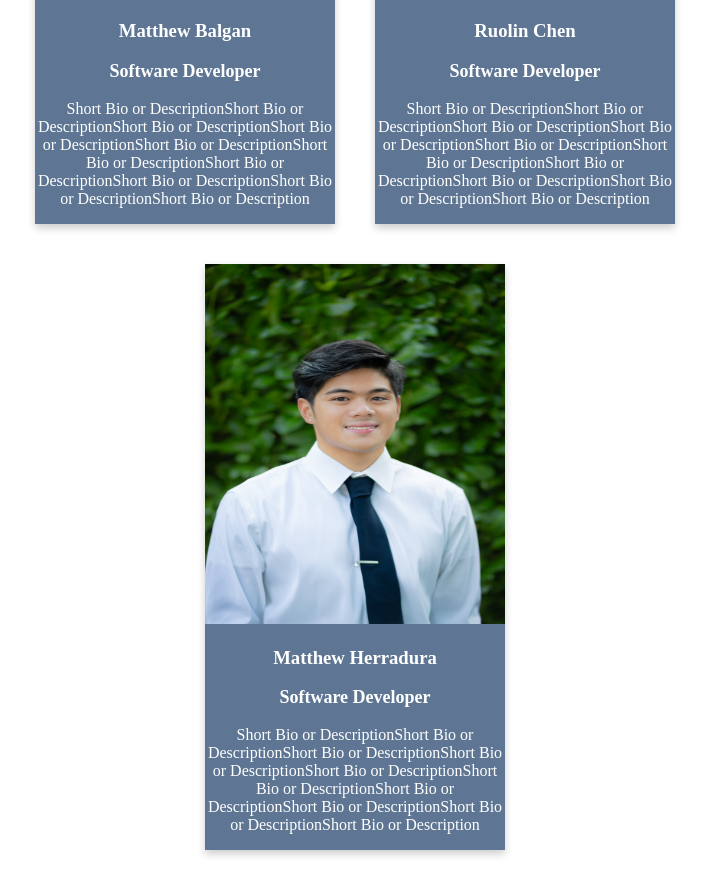
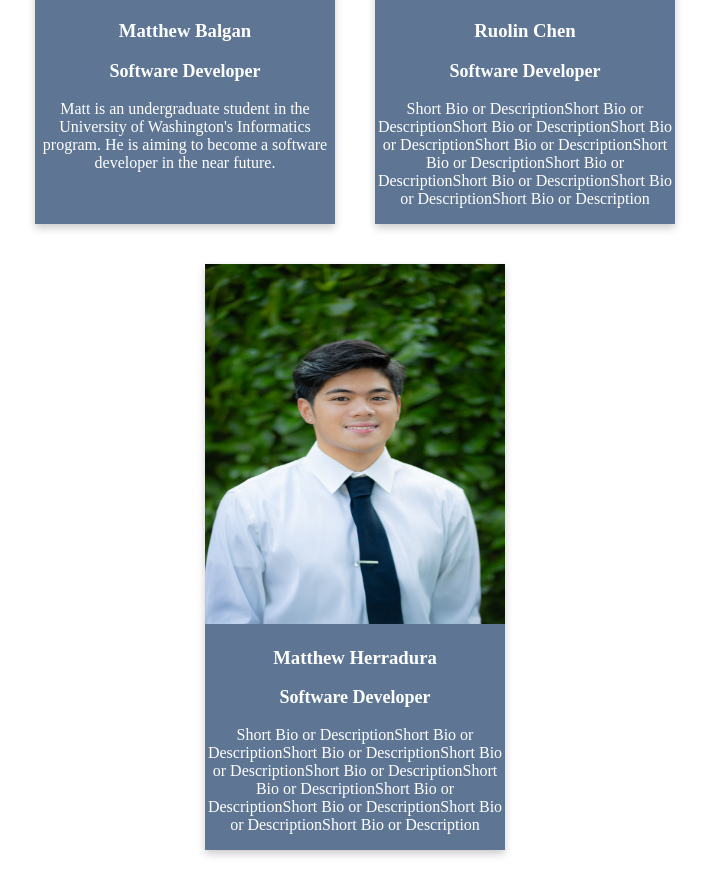
Before and after one commit to UW-INFO442-WI23/chocolatelavacake, a React (Create React App) app: page / in a window 1280 px wide. Shown: the part 4261-5131 px from the top of the page, without its empty margins (285-994 px from the left). Built offline with nearby package versions, Linux system fonts and the light colour scheme; a web font is replaced by a local one.

Commit message:
added description

```diff
--- a/src/Components/AboutUs/about.js
+++ b/src/Components/AboutUs/about.js
@@ -22,7 +22,7 @@ export default function About(props) {
                     <img src="matt.jpg" alt="photo of Matt"></img>
                     <h3>Matthew Balgan</h3>
                     <p className="title">Software Developer</p>
-                    <p className='descript'>Short Bio or DescriptionShort Bio or DescriptionShort Bio or DescriptionShort Bio or DescriptionShort Bio or DescriptionShort Bio or DescriptionShort Bio or DescriptionShort Bio or DescriptionShort Bio or DescriptionShort Bio or Description</p>
+                    <p className='descript'>Matt is an undergraduate student in the University of Washington's Informatics program. He is aiming to become a software developer in the near future.</p>
                 </div>
                 <div className="card">
                     <img src="IntroPhoto.jpg" alt="photo of Ruolin"></img>
```
